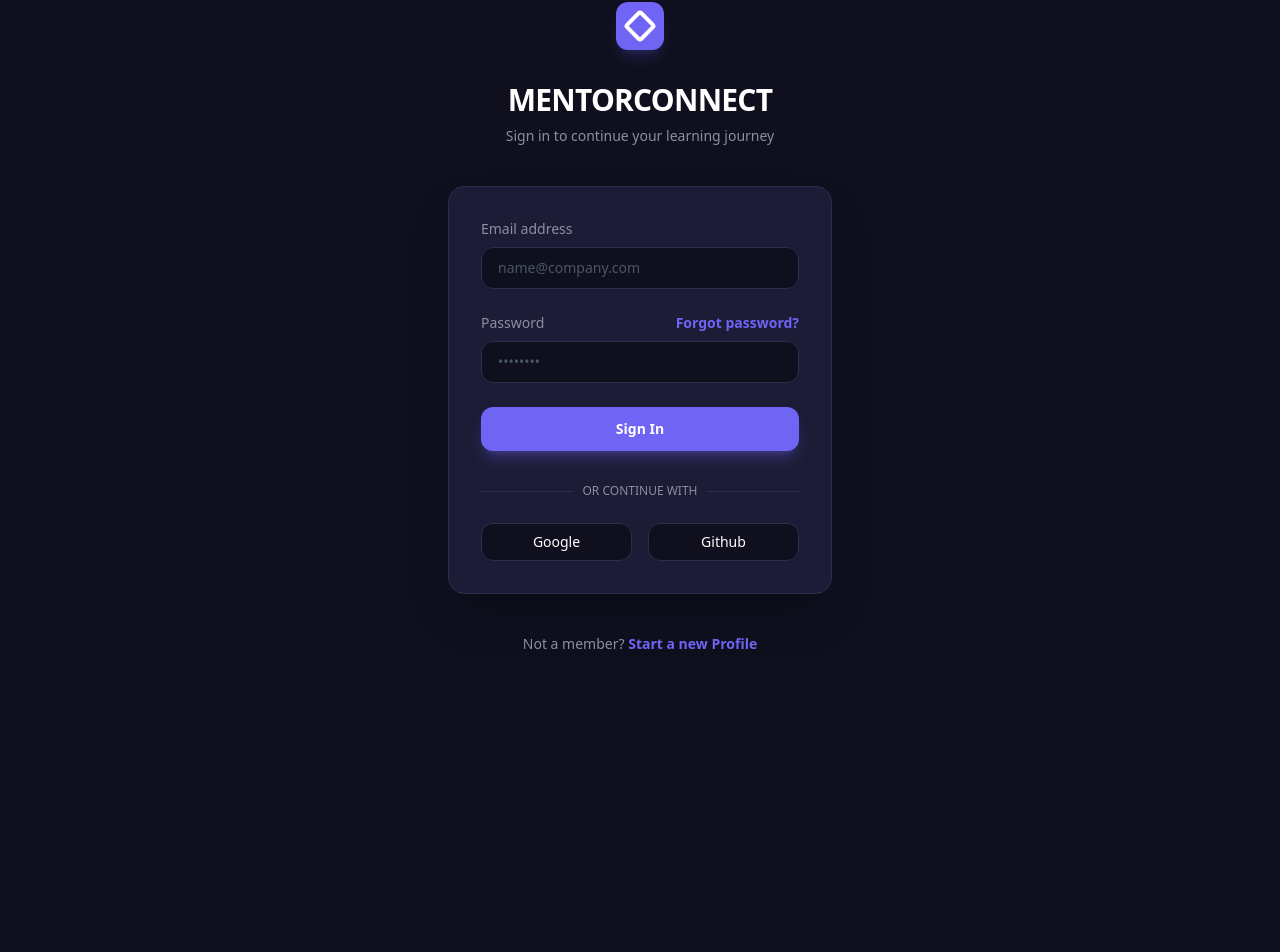
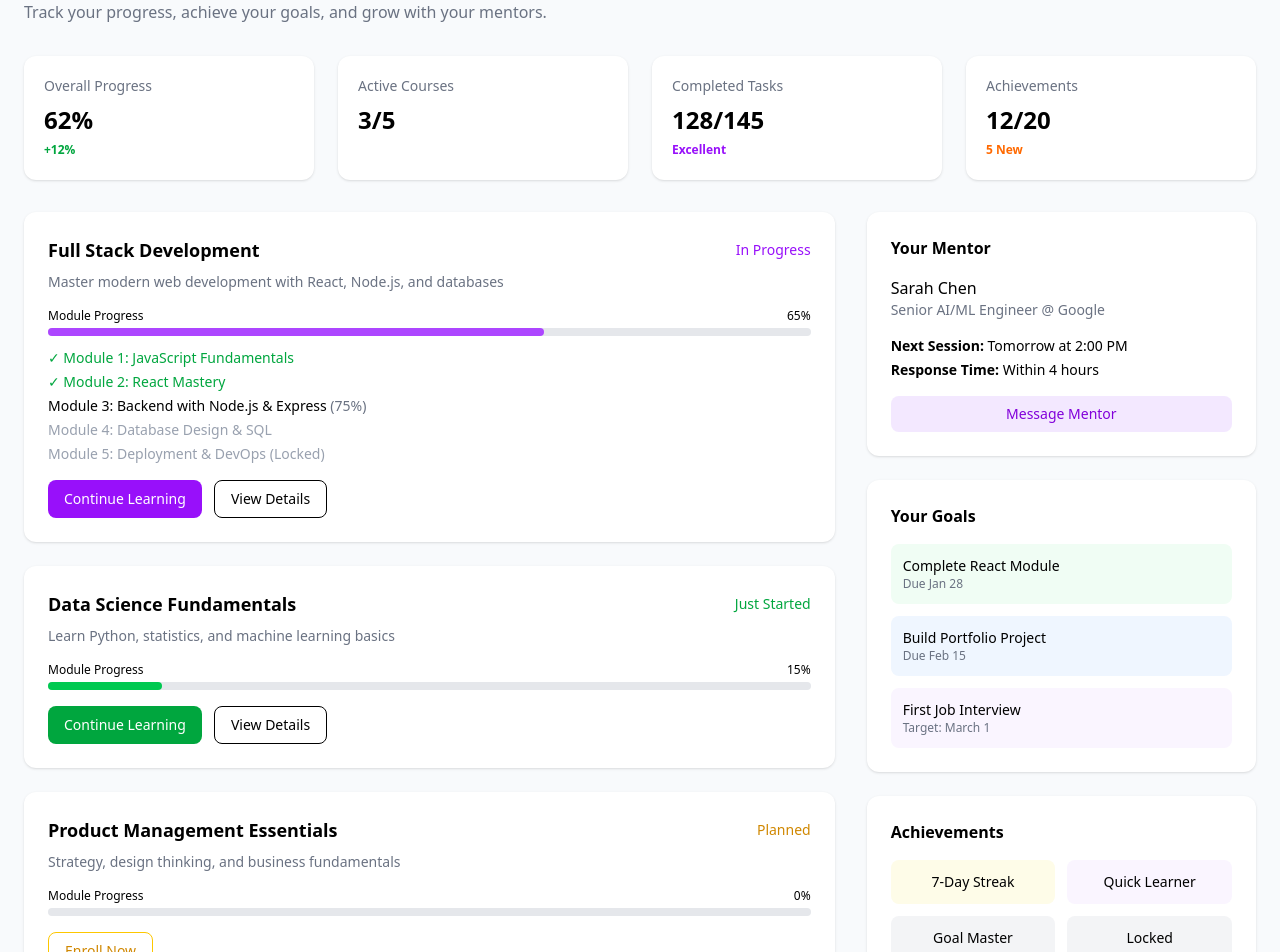
Before and after one commit to miltonthefirst/MentorConnect, an Angular app: page /progress-tracking in a window 1280 px wide. Before the commit this address led to /login. Shown: the part 72-1024 px from the top of the page. Before the commit the page ends 800 px from the top, so only its background shows below. Built offline with nearby package versions, Linux system fonts and the light colour scheme.

Commit message:
feat: progress tracking view

```diff
--- a/src/app/features/dashboard.routes.ts
+++ b/src/app/features/dashboard.routes.ts
@@ -1,9 +1,14 @@
 import { Routes } from '@angular/router';
 import { HomeComponent } from './dashboard/pages/home-component/home-component';
+import { ProgressTracking } from './progress-tracking/progress-tracking';
 
 export const DASHBOARD_ROUTES: Routes = [
   {
     path: 'dashboard',
     component: HomeComponent
   },
+  {
+    path: 'progress-tracking',
+    component: ProgressTracking
+  },
 ];
--- /dev/null
+++ b/src/app/features/progress-tracking/progress-tracking.html
@@ -0,0 +1,205 @@
+<div class="max-w-7xl mx-auto px-6 py-8">
+
+    <!-- Header -->
+    <div class="mb-8">
+      <h1 class="text-3xl font-bold">My Learning Journey</h1>
+      <p class="text-gray-500 mt-1">
+        Track your progress, achieve your goals, and grow with your mentors.
+      </p>
+    </div>
+
+    <!-- Stats -->
+    <div class="grid grid-cols-1 sm:grid-cols-2 lg:grid-cols-4 gap-6 mb-8">
+      <div class="bg-white rounded-xl p-5 shadow-sm">
+        <p class="text-sm text-gray-500">Overall Progress</p>
+        <p class="text-2xl font-bold mt-2">62%</p>
+        <span class="text-green-600 text-xs font-semibold">+12%</span>
+      </div>
+
+      <div class="bg-white rounded-xl p-5 shadow-sm">
+        <p class="text-sm text-gray-500">Active Courses</p>
+        <p class="text-2xl font-bold mt-2">3/5</p>
+      </div>
+
+      <div class="bg-white rounded-xl p-5 shadow-sm">
+        <p class="text-sm text-gray-500">Completed Tasks</p>
+        <p class="text-2xl font-bold mt-2">128/145</p>
+        <span class="text-purple-600 text-xs font-semibold">Excellent</span>
+      </div>
+
+      <div class="bg-white rounded-xl p-5 shadow-sm">
+        <p class="text-sm text-gray-500">Achievements</p>
+        <p class="text-2xl font-bold mt-2">12/20</p>
+        <span class="text-orange-500 text-xs font-semibold">5 New</span>
+      </div>
+    </div>
+
+    <!-- Main Content -->
+    <div class="grid grid-cols-1 lg:grid-cols-3 gap-8">
+
+      <!-- Learning Paths -->
+      <div class="lg:col-span-2 space-y-6">
+
+        <!-- Full Stack -->
+        <div class="bg-white rounded-xl p-6 shadow-sm">
+          <div class="flex justify-between items-center mb-2">
+            <h2 class="font-semibold text-lg">Full Stack Development</h2>
+            <span class="text-sm text-purple-600 font-medium">In Progress</span>
+          </div>
+
+          <p class="text-sm text-gray-500 mb-4">
+            Master modern web development with React, Node.js, and databases
+          </p>
+
+          <div class="mb-3">
+            <div class="flex justify-between text-xs mb-1">
+              <span>Module Progress</span>
+              <span>65%</span>
+            </div>
+            <div class="w-full bg-gray-200 rounded-full h-2">
+              <div class="bg-purple-500 h-2 rounded-full w-[65%]"></div>
+            </div>
+          </div>
+
+          <ul class="text-sm space-y-1 mb-4">
+            <li class="text-green-600">✓ Module 1: JavaScript Fundamentals</li>
+            <li class="text-green-600">✓ Module 2: React Mastery</li>
+            <li>Module 3: Backend with Node.js & Express <span class="text-gray-500">(75%)</span></li>
+            <li class="text-gray-400">Module 4: Database Design & SQL</li>
+            <li class="text-gray-400">Module 5: Deployment & DevOps (Locked)</li>
+          </ul>
+
+          <div class="flex gap-3">
+            <button class="px-4 py-2 text-sm rounded-lg bg-purple-600 text-white">
+              Continue Learning
+            </button>
+            <button class="px-4 py-2 text-sm rounded-lg border">
+              View Details
+            </button>
+          </div>
+        </div>
+
+        <!-- Data Science -->
+        <div class="bg-white rounded-xl p-6 shadow-sm">
+          <div class="flex justify-between items-center mb-2">
+            <h2 class="font-semibold text-lg">Data Science Fundamentals</h2>
+            <span class="text-sm text-green-600 font-medium">Just Started</span>
+          </div>
+
+          <p class="text-sm text-gray-500 mb-4">
+            Learn Python, statistics, and machine learning basics
+          </p>
+
+          <div class="mb-4">
+            <div class="flex justify-between text-xs mb-1">
+              <span>Module Progress</span>
+              <span>15%</span>
+            </div>
+            <div class="w-full bg-gray-200 rounded-full h-2">
+              <div class="bg-green-500 h-2 rounded-full w-[15%]"></div>
+            </div>
+          </div>
+
+          <div class="flex gap-3">
+            <button class="px-4 py-2 text-sm rounded-lg bg-green-600 text-white">
+              Continue Learning
+            </button>
+            <button class="px-4 py-2 text-sm rounded-lg border">
+              View Details
+            </button>
+          </div>
+        </div>
+
+        <!-- Product Management -->
+        <div class="bg-white rounded-xl p-6 shadow-sm">
+          <div class="flex justify-between items-center mb-2">
+            <h2 class="font-semibold text-lg">Product Management Essentials</h2>
+            <span class="text-sm text-yellow-600 font-medium">Planned</span>
+          </div>
+
+          <p class="text-sm text-gray-500 mb-4">
+            Strategy, design thinking, and business fundamentals
+          </p>
+
+          <div class="mb-4">
+            <div class="flex justify-between text-xs mb-1">
+              <span>Module Progress</span>
+              <span>0%</span>
+            </div>
+            <div class="w-full bg-gray-200 rounded-full h-2"></div>
+          </div>
+
+          <button class="px-4 py-2 text-sm rounded-lg border border-yellow-400 text-yellow-600">
+            Enroll Now
+          </button>
+        </div>
+
+      </div>
+
+      <!-- Right Sidebar -->
+      <div class="space-y-6">
+
+        <!-- Mentor -->
+        <div class="bg-white rounded-xl p-6 shadow-sm">
+          <h3 class="font-semibold mb-4">Your Mentor</h3>
+          <p class="font-medium">Sarah Chen</p>
+          <p class="text-sm text-gray-500">Senior AI/ML Engineer @ Google</p>
+
+          <div class="mt-4 text-sm space-y-1">
+            <p><strong>Next Session:</strong> Tomorrow at 2:00 PM</p>
+            <p><strong>Response Time:</strong> Within 4 hours</p>
+          </div>
+
+          <button class="w-full mt-4 py-2 text-sm rounded-lg bg-purple-100 text-purple-700">
+            Message Mentor
+          </button>
+        </div>
+
+        <!-- Goals -->
+        <div class="bg-white rounded-xl p-6 shadow-sm">
+          <h3 class="font-semibold mb-4">Your Goals</h3>
+
+          <ul class="text-sm space-y-3">
+            <li class="bg-green-50 p-3 rounded-lg">
+              Complete React Module
+              <span class="block text-xs text-gray-500">Due Jan 28</span>
+            </li>
+            <li class="bg-blue-50 p-3 rounded-lg">
+              Build Portfolio Project
+              <span class="block text-xs text-gray-500">Due Feb 15</span>
+            </li>
+            <li class="bg-purple-50 p-3 rounded-lg">
+              First Job Interview
+              <span class="block text-xs text-gray-500">Target: March 1</span>
+            </li>
+          </ul>
+        </div>
+
+        <!-- Achievements -->
+        <div class="bg-white rounded-xl p-6 shadow-sm">
+          <h3 class="font-semibold mb-4">Achievements</h3>
+          <div class="grid grid-cols-2 gap-3 text-sm">
+            <div class="bg-yellow-50 p-3 rounded-lg text-center">7-Day Streak</div>
+            <div class="bg-purple-50 p-3 rounded-lg text-center">Quick Learner</div>
+            <div class="bg-gray-100 p-3 rounded-lg text-center">Goal Master</div>
+            <div class="bg-gray-100 p-3 rounded-lg text-center">Locked</div>
+          </div>
+        </div>
+
+      </div>
+    </div>
+
+    <!-- Recent Activity -->
+    <div class="bg-white rounded-xl p-6 shadow-sm mt-8">
+      <h3 class="font-semibold mb-4">Recent Activity</h3>
+
+      <ul class="text-sm space-y-3">
+        <li>Completed “React Hooks Deep Dive” lesson — <span class="text-gray-500">2 hours ago</span></li>
+        <li>Mentoring session with Sarah Chen — <span class="text-gray-500">Tomorrow</span></li>
+        <li>Started “Database Design & SQL” module — <span class="text-gray-500">1 day ago</span></li>
+        <li>Earned “Quick Learner” achievement — <span class="text-gray-500">3 days ago</span></li>
+        <li>Reached 62% progress in Full Stack Development — <span class="text-gray-500">5 days ago</span></li>
+      </ul>
+    </div>
+
+  </div>
--- a/src/styles.css
+++ b/src/styles.css
@@ -1,19 +1,7 @@
 @import "tailwindcss";
-
-/* If using Tailwind v4, this imports your theme variables */
-@theme {
-  --color-dash-dark: #0f0f1e;
-  --color-dash-sidebar: #16162d;
-  --color-dash-card: #1c1c36;
-  --color-dash-card-alt: #afc1d6;
-  --color-dash-accent: #7064f5;
-  --color-dash-border: #2d2d4d;
-  --color-dash-muted: #8e8ea1;
-}
 
 @layer base {
   body {
-    @apply bg-dash-dark text-white antialiased;
-    margin: 0;
+    background-color: #f8fafc;
   }
 }
```
Also changed, not shown: src/app/features/progress-tracking/progress-tracking.ts (added, +11 -0 lines), src/app/features/progress-tracking/progress-tracking.css (added), 1 other file (tests, documents, lock files or other folders).
